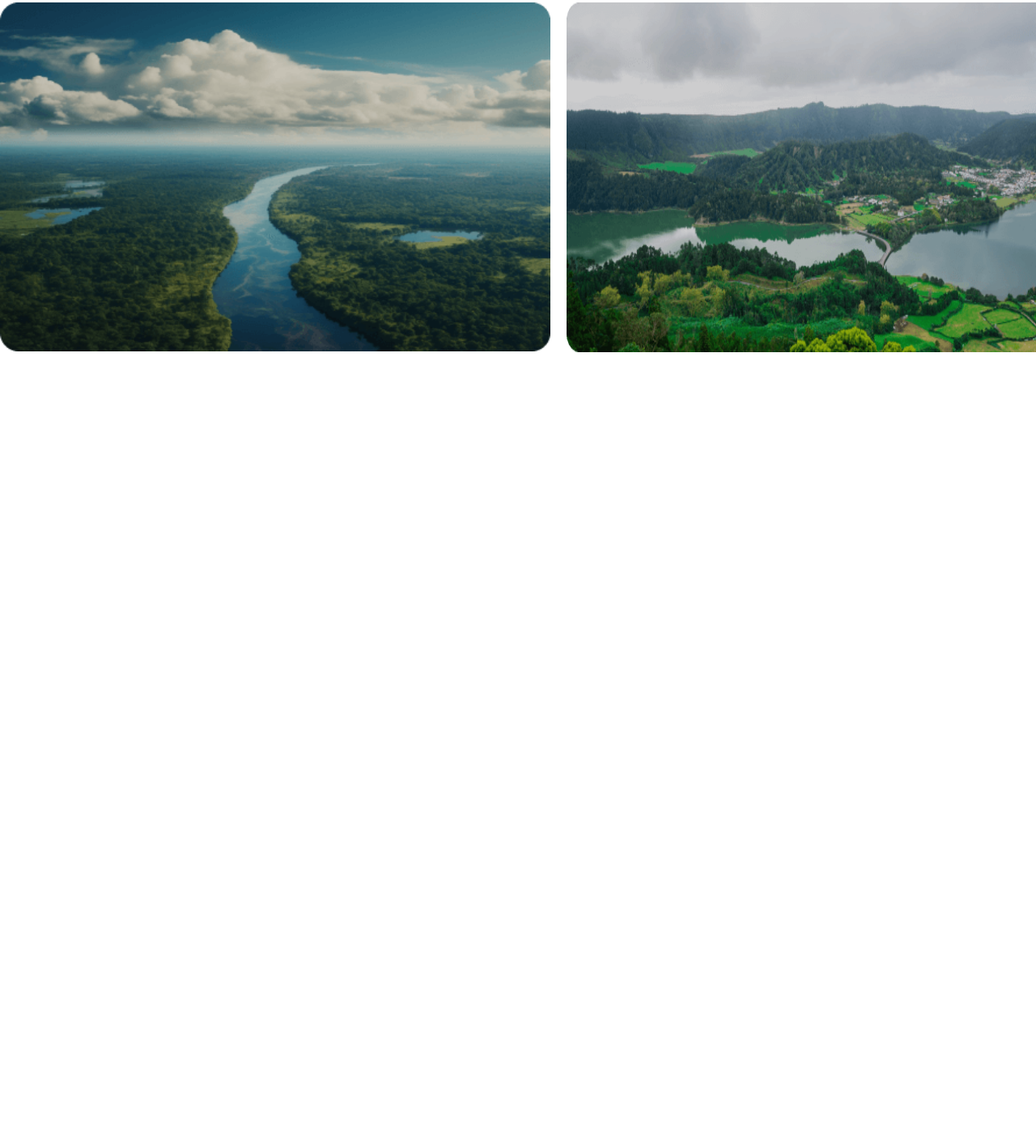
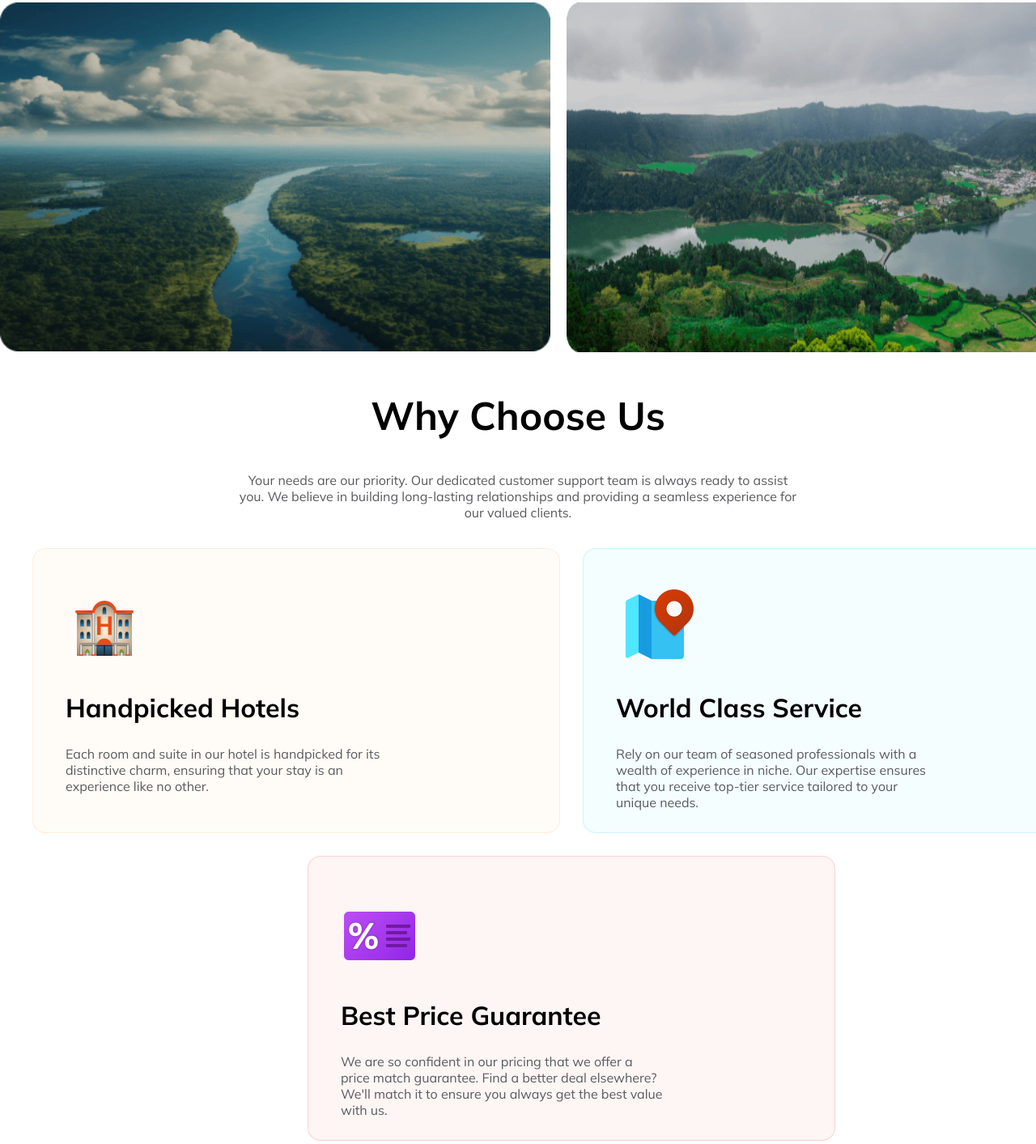
Before and after one commit to EjuMir/B9-A2, a plain HTML site: page index.html in a window 1280 px wide. Shown: the part 2440-3853 px from the top of the page at 81% size. Before the commit the page ends 2883 px from the top, so only its background shows below. Drawn offline with Linux system fonts and the light colour scheme.

Commit message:
5th section done

```diff
--- a/index.html
+++ b/index.html
@@ -110,6 +110,44 @@
             </div>
         </section>
 
+        <section>
+            <div class="section-5-container">
+                <div class="section-5-info">
+                    <h2>Why Choose Us</h2>
+                    <p>
+                        Your needs are our priority. Our dedicated customer support team is always ready to assist you.
+                        We believe in building long-lasting relationships and providing a seamless experience for our
+                        valued clients.</p>
+                </div>
+                <div class="grid2">
+                    <div class="grid-size grid-size1">
+                        <div class="section-5-content">
+                        <img src="B9A2-Hero-Travel-main/Images/icons8-hotel-96.png" alt="">
+                        <h2 class="section-5-h2">Handpicked Hotels</h2>
+                        <p class="section-5-p">Each room and suite in our hotel is handpicked for its distinctive charm, ensuring that your
+                            stay is an experience like no other.</p>
+                        </div>
+                        </div>
+                    <div class="grid-size grid-size2">
+                        <div class="section-5-content">
+                        <img src="B9A2-Hero-Travel-main/Images/icons8-map-96.png" alt="">
+                        <h2 class="section-5-h2">World Class Service</h2>
+                        <p class="section-5-p">Rely on our team of seasoned professionals with a wealth of experience in niche. Our
+                            expertise ensures that you receive top-tier service tailored to your unique needs.</p>
+                        </div>
+                        </div>
+                    <div class="grid-size grid-size3">
+                        <div class="section-5-content">
+                        <img src="B9A2-Hero-Travel-main/Images/icons8-discount-96.png" alt="">
+                        <h2 class="section-5-h2">Best Price Guarantee</h2>
+                        <p class="section-5-p">We are so confident in our pricing that we offer a price match guarantee. Find a better deal
+                            elsewhere? We'll match it to ensure you always get the best value with us.</p>
+                        </div>
+                        </div>
+                </div>
+            </div>
+        </section>
+
     </main>
 
     <footer>
--- a/style.css
+++ b/style.css
@@ -15,315 +15,504 @@ body {
     align-items: center;
     margin: 0px 40px;
 }
-.nav-title::before{
-    content:" ";
+
+.nav-title::before {
+    content: " ";
     background: url('B9A2-Hero-Travel-main/Images/icons8-beach-48.png');
     width: 40px;
     height: 40px;
     background-repeat: no-repeat;
     background-size: contain;
-    float:left;
+    float: left;
 }
-.nav img{
-    display:none;
+
+.nav img {
+    display: none;
     width: 10%;
 }
+
 .nav ul {
     display: flex;
     gap: 20px;
 }
-.nav a{
+
+.nav a {
     text-decoration: none;
-    color:black;
+    color: black;
 
 }
+
 .nav li {
     list-style: none;
     font-size: 1.5rem;
     font-weight: 600;
     text-align: center;
 }
-.nav-title{
+
+.nav-title {
     font-size: 2.2rem;
     white-space: nowrap;
 }
-.travel-color{
+
+.travel-color {
     color: #FF5400
 }
+
 /* second sector */
-.section-2{
+.section-2 {
     display: flex;
-    width:1350px;
-    height:600px;
-    background:linear-gradient(rgba(0,0,0,0.8),rgba(103, 101, 101, 0.5)),url('B9A2-Hero-Travel-main/Images/Group\ 13\ \(1\)\ \(1\).png');
+    width: 1350px;
+    height: 600px;
+    background: linear-gradient(rgba(0, 0, 0, 0.8), rgba(103, 101, 101, 0.5)), url('B9A2-Hero-Travel-main/Images/Group\ 13\ \(1\)\ \(1\).png');
     background-size: cover;
     margin: auto;
     border-radius: 16px;
     justify-content: center;
     align-items: center;
     flex-direction: column;
-    gap:40px;
+    gap: 40px;
 }
-.section-2-infos{
+
+.section-2-infos {
     margin-bottom: 50px;
     text-align: center;
-    max-width:600px;
-    color:white;
+    max-width: 600px;
+    color: white;
 }
-.section-2-infos p{
-    color:#FFF;
+
+.section-2-infos p {
+    color: #FFF;
     font-weight: 100;
 }
-.section-2-title{
-    color:white;
+
+.section-2-title {
+    color: white;
     font-size: 3rem;
 }
 
-.section-2-inputs{
+.section-2-inputs {
     display: flex;
-    background:rgba(253, 253, 253, 0.2);
-    gap:20px;
+    background: rgba(253, 253, 253, 0.2);
+    gap: 20px;
     padding: 15px;
     border-radius: 8px;
 }
-.input2{
+
+.input2 {
     background-color: aliceblue;
     padding: 12px 10px;
     margin: 0px 5px;
     border-radius: 10px;
-    border:none;
+    border: none;
     width: 120px;
 }
-.button2{
+
+.button2 {
     background-color: #FF5400;
-    color:white;
+    color: white;
     border: none;
     text-align: center;
-    font-size: 1.2rem ;
+    font-size: 1.2rem;
     border-radius: 10px;
     padding: 10px 12px 13px 12px;
 }
-.button2:hover{
-    cursor:pointer;
-    opacity:0.7;
+
+.button2:hover {
+    cursor: pointer;
+    opacity: 0.7;
 }
-.button2::before{
-    content:" ";
+
+.button2::before {
+    content: " ";
     background: url('B9A2-Hero-Travel-main/Images/icons8-search-50.png');
     width: 20px;
-    height:20px;
-    margin-right:10px;
+    height: 20px;
+    margin-right: 10px;
     margin-left: 0px;
     background-size: contain;
     background-repeat: no-repeat;
-    float:left;
+    float: left;
 }
 
 /* third sector */
 
-.section-3-infos{
-    display:flex;
-    gap:90px;
-    justify-content:center;
+.section-3-infos {
+    display: flex;
+    gap: 90px;
+    justify-content: center;
     align-items: center;
-    width:1350px;
-    margin:80px auto;
-    vertical-align:text-top;
+    width: 1350px;
+    margin: 80px auto;
+    vertical-align: text-top;
 }
-.section-3-des{
-    width:680px;
-    margin-bottom:0px ;
+
+.section-3-des {
+    width: 680px;
+    margin-bottom: 0px;
 }
-.section-3-des h1{
-    font-size:3rem;
+
+.section-3-des h1 {
+    font-size: 3rem;
     font-weight: 800;
-    margin:0px 0px 50px 0px;
+    margin: 0px 0px 50px 0px;
 
 }
-.section-3-des li{
+
+.section-3-des li {
     margin-bottom: 25px;
-    color:rgba(19, 19, 24, 0.70);
+    color: rgba(19, 19, 24, 0.70);
     font-weight: 400;
     font-size: 1rem;
 }
 
-.section-3-des p{
-    margin-top:0px;
+.section-3-des p {
+    margin-top: 0px;
     margin-bottom: 45px;
-    color:rgba(19, 19, 24, 0.70);
+    color: rgba(19, 19, 24, 0.70);
 }
-.section-3-des button{
-    margin-top:0px;
+
+.section-3-des button {
+    margin-top: 0px;
 }
-.button3{
+
+.button3 {
     background-color: #FF5400;
-    color:white;
+    color: white;
     border: none;
     text-align: center;
-    font-size: 1.2rem ;
+    font-size: 1.2rem;
     border-radius: 10px;
     padding: 10px 12px 13px 12px;
 
 }
-.button3:hover{
-    cursor:pointer;
-    opacity:0.7;
+
+.button3:hover {
+    cursor: pointer;
+    opacity: 0.7;
 }
+
 /* 4th sector */
 
-.section-4-container{
+.section-4-container {
     margin: auto;
     width: 1350px;
     align-items: center;
     text-align: center;
 }
-.section-4-info{
+
+.section-4-info {
     text-align: center;
     margin: auto;
-    width:700px;
+    width: 700px;
 }
-.section-4-info h2{
+
+.section-4-info h2 {
     font-size: 3rem;
 }
-.section-4-info p{
+
+.section-4-info p {
     font-size: 1rem;
     margin-bottom: 50px;
     color: rgba(19, 19, 24, 0.70);
     font-weight: 400;
 }
-.grid{
-    width:1100px;
+
+.grid {
+    width: 1100px;
     display: grid;
 
     grid-template-columns: 330px 330px 330px 330px;
-    grid-template-rows: 355px 410px 420px ;
+    grid-template-rows: 355px 410px 420px;
     justify-items: stretch;
     gap: 20px;
 }
-.pic1{
-    grid-area:1/1/2/3;
+
+.pic1 {
+    grid-area: 1/1/2/3;
 }
-.pic2{
-    grid-area:1/3/2/5;
+
+.pic2 {
+    grid-area: 1/3/2/5;
 }
-.pic4{
-    grid-area:2/1/3/2;
-    height:405px;
+
+.pic4 {
+    grid-area: 2/1/3/2;
+    height: 405px;
 }
-.pic5{
-    grid-area:2/2/4/4;
+
+.pic5 {
+    grid-area: 2/2/4/4;
 }
-.pic3{
+
+.pic3 {
     grid-area: 2/4/3/5;
-   height:405px;
+    height: 405px;
 }
-.pic6{
-    grid-area:3/1/4/3;
+
+.pic6 {
+    grid-area: 3/1/4/3;
 }
-.pic7{
-    grid-area:3/3/5/5;
-    height:432px;
+
+.pic7 {
+    grid-area: 3/3/5/5;
+    height: 432px;
 }
+
+/* 5th sector */
+.section-5-container{
+    margin: auto;
+}
+
+.section-5-info {
+    text-align: center;
+    margin: auto;
+    width: 700px;
+}
+
+.section-5-info h2 {
+    font-size: 3rem;
+}
+
+.section-5-info p {
+    font-size: 1rem;
+    margin-bottom: 50px;
+    color: rgba(19, 19, 24, 0.70);
+    font-weight: 400;
+}
+
+.grid2 {
+    width: 1400px;
+    margin: auto;
+    display: grid;
+    align-items: center;
+    grid-template-columns: 300px 300px 300px 300px;
+    grid-template-rows: 340px 340px;
+    justify-content: center;
+    gap: 40px;
+}
+
+.grid-size {
+    background-color: rgba(251, 181, 99, 0.5);
+    width: 650px;
+    height: 350px;
+    margin-bottom: 20px;
+    justify-content: center;
+    align-items: center;
+}
+
+.section-5-content {
+    width: 400px;
+    align-items: center;
+    margin-left: 40px;
+}
+
+.grid-size1 {
+    grid-area: 1 / 1 / 2 / 3;
+    border-radius: 16px;
+    border: 1px solid rgba(251, 181, 99, 0.20);
+    background: rgba(251, 181, 99, 0.05);
+}
+
+.grid-size2 {
+    grid-area: 1 / 3 / 2 / 5;
+    border-radius: 16px;
+    border: 1px solid rgba(41, 206, 246, 0.20);
+    background: rgba(41, 206, 246, 0.05);
+}
+
+.grid-size3 {
+    grid-area: 2 / 2 / 3 / 4;
+    border-radius: 16px;
+    border: 1px solid rgba(233, 68, 68, 0.20);
+    background: rgba(233, 68, 68, 0.05);
+}
+
+.section-5-h2 {
+    font-size: 2rem;
+}
+
+.section-5-p {
+    color: #5A5A5D;
+    font-size: 1rem;
+}
+
+.grid-size1 img {
+    margin-top: 50px;
+}
+
+.grid-size2 img {
+    margin-top: 50px;
+}
+
+.grid-size3 img {
+    margin-top: 50px;
+}
+
 /* responsive sector */
 
-@media screen and (max-width:600px){
+@media screen and (max-width:600px) {
+
     /* navigation bar */
-    .nav ul{
-        display:none;
+    .nav ul {
+        display: none;
     }
-    .nav-title{
+
+    .nav-title {
         font-size: 1.5rem;
         margin-right: 50px;
     }
-    .nav img{
-        display:initial;
-        margin-left:30px;
+
+    .nav img {
+        display: initial;
+        margin-left: 30px;
     }
+
     /* section-2 */
-    .section-2-inputs{
+    .section-2-inputs {
         flex-direction: column;
-        width:270px;
+        width: 270px;
         margin-bottom: 50px;
 
     }
-    .section-2{
+
+    .section-2 {
         flex-direction: column;
-        width:350px;
-        height:500px;
+        width: 350px;
+        height: 500px;
 
     }
-    .section-2-title{
-        color:white;
-        font-size:1.5rem;
+
+    .section-2-title {
+        color: white;
+        font-size: 1.5rem;
 
     }
-    .section-2-infos{
-        margin:0px;
-        width:300px;
+
+    .section-2-infos {
+        margin: 0px;
+        width: 300px;
     }
-    .input2{
-        width:240px;
-        font-size:1.2rem;
+
+    .input2 {
+        width: 240px;
+        font-size: 1.2rem;
     }
+
     /* section-3 */
-    .section-3-infos{
+    .section-3-infos {
         flex-direction: column;
-        width:350px;
+        width: 350px;
         margin-top: 40px;
-        gap:0px;
+        gap: 0px;
     }
-    .section-3-des{
-        width:350px;
-        height:700px;
+
+    .section-3-des {
+        width: 350px;
+        height: 700px;
     }
-    .section-3-des h1{
+
+    .section-3-des h1 {
         font-size: 2rem;
-        margin-bottom:20px;
+        margin-bottom: 20px;
     }
-    .section-3-img img{
+
+    .section-3-img img {
         width: 350px;
         height: 400px;
     }
+
     /* section-4 */
-    .section-4-container{
-        width:350px;
+    .section-4-container {
+        width: 350px;
     }
-    .section-4-info{
-        width:350px;
+
+    .section-4-info {
+        width: 350px;
     }
-   .grid{
-    grid-template-columns: repeat(1,350px);
+
+    .grid {
+        grid-template-columns: repeat(1, 350px);
         grid-template-rows: 50px 50px 50px 50px 50px 50px 50px;
         row-gap: 150px;
+        margin-bottom:170px;
     }
-   .pic1{
+
+    .pic1 {
         grid-area: 1/1;
-    height:180px;
+        height: 180px;
     }
-   .pic2{
+
+    .pic2 {
         grid-area: 2/1;
-    height:180px;
+        height: 180px;
     }
-   .pic3{
+
+    .pic3 {
         grid-area: 3/1;
-    height:180px;
+        height: 180px;
     }
-   .pic4{
+
+    .pic4 {
         grid-area: 4/1;
-    height:180px;
+        height: 180px;
     }
-   .pic5{
+
+    .pic5 {
         grid-area: 5/1;
-    height:180px;
+        height: 180px;
     }
-   .pic6{
+
+    .pic6 {
         grid-area: 6/1;
-    height:180px;
+        height: 180px;
     }
-   .pic7{
+
+    .pic7 {
         grid-area: 7/1;
-    height:180px;
+        height: 180px;
     }
+
     /* section-5*/
-
+    .section-5-content{
+        width:300px;
     }
+    .section-5-container{
+        margin: auto;
+        align-items: center;
+    }
+    .section-5-info{
+        width: 350px;
+        margin: 180px auto 220px auto;
+    }
+    .section-5-info h2{
+        font-size: 2rem;
+    }
+    .section-5-info p{
+        color:rgba(19, 19, 24, 0.70);
+        font-size: 1rem;
+    }
+    .grid2{
+        margin: auto;
+        width:400px;
+        grid-template-columns: repeat(1, 350px);
+        grid-template-rows: 50px 50px 50px;
+        row-gap: 360px;
+    }
+    .grid-size1{
+        grid-area:1/1/2/2;
+        width:350px;
+        margin-bottom:10px;
+    }
+    .grid-size2{
+        grid-area:2/1/3/2;
+        width:350px;
+        margin-bottom:40px;
+        height:400px;
+    }
+    .grid-size3{
+        grid-area:3/1/4/2;
+        width:350px;
+        margin-bottom:20px;
+        height:400px;
+    }
+}
```
Also changed, not shown: B9A2-Hero-Travel-main/Images/icons8-discount-96.png (added), B9A2-Hero-Travel-main/Images/icons8-hotel-96.png (added), B9A2-Hero-Travel-main/Images/icons8-map-96.png (added). Lines whose indentation alone changed are shown as unchanged.
